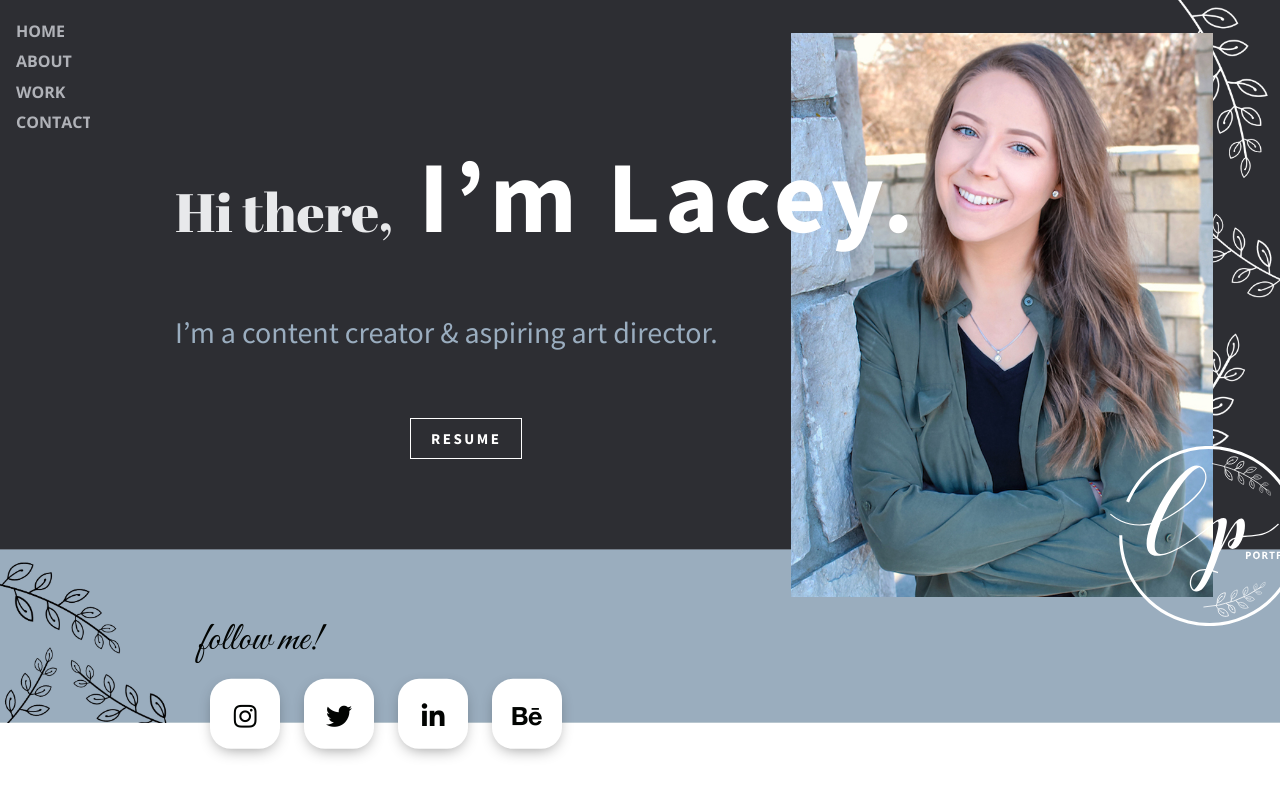
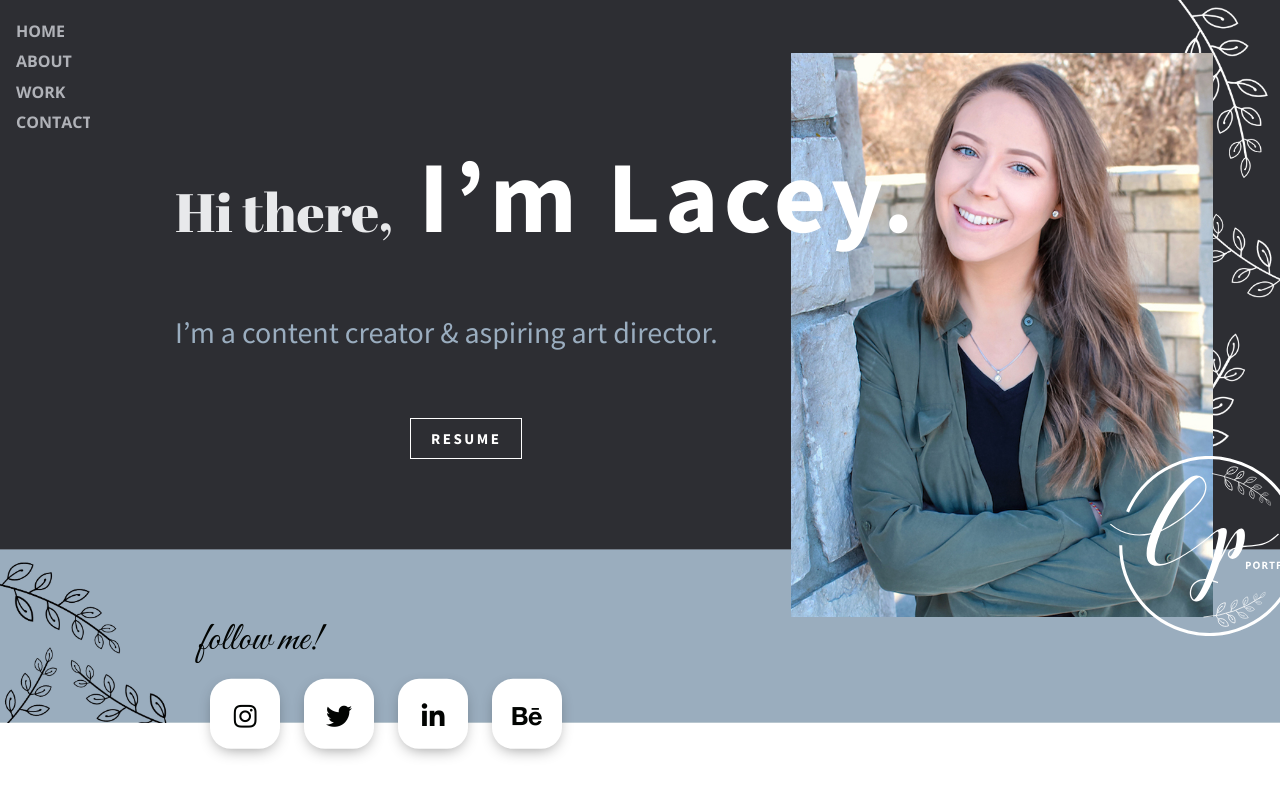
Before and after one commit to Jarrett-McCarty/LaceyPaulPortfolio, a plain HTML site: page index.html in a window 1280 px wide. Shown: the top 800 px of the page. Drawn offline with nearby package versions, Linux system fonts and the light colour scheme.

Commit message:
version 1.5.7.1

```diff
--- a/css/main.css
+++ b/css/main.css
@@ -655,7 +655,7 @@ img, h1, h2, p {
     bottom: 0px;
   }
   .intro img {
-    top: -690px;
+    top: -670px;
   }
   .intro .introtext {
     top: -615px;
@@ -665,7 +665,7 @@ img, h1, h2, p {
 
   }*/
   .hero-logo {
-    top: -845px;
+    top: -835px;
     left: 1110px;
   }
   .socialmedia {
```
